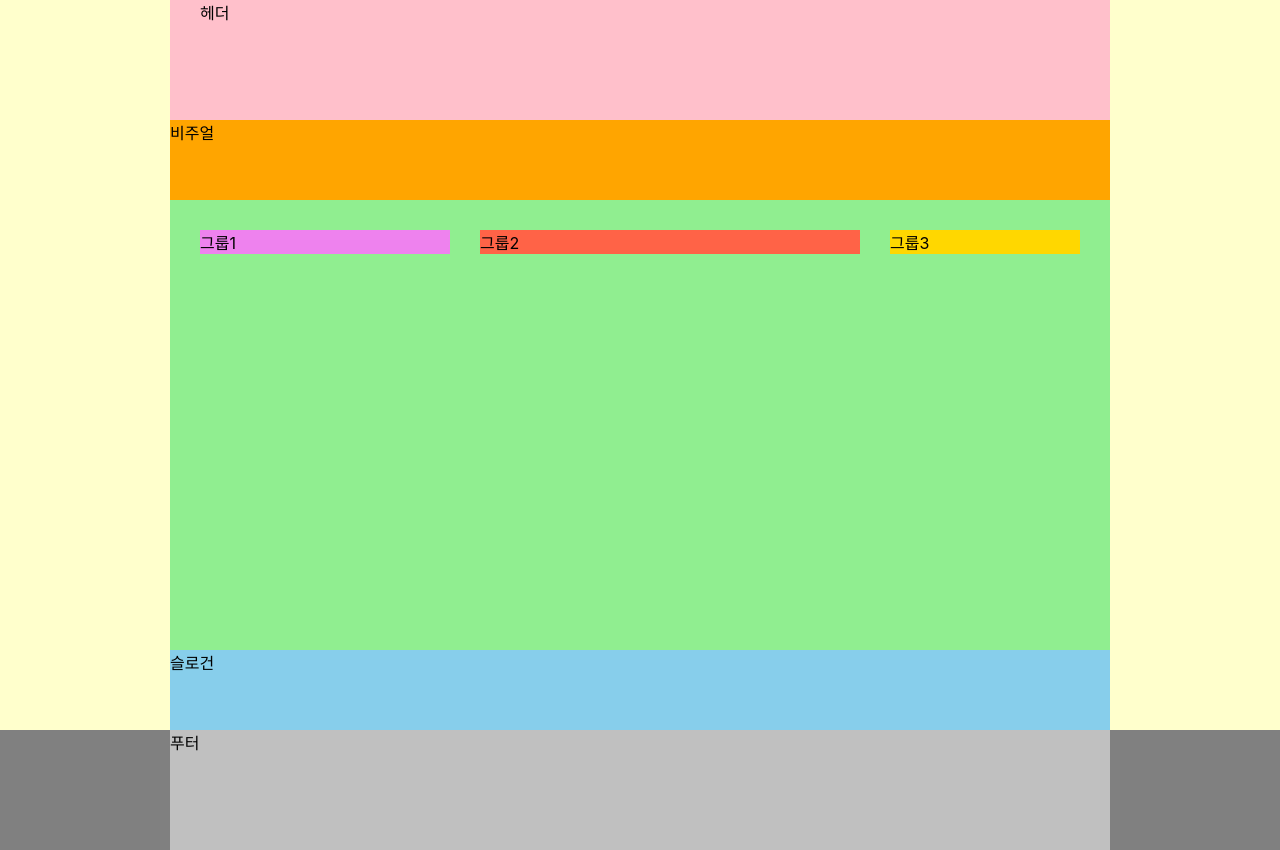
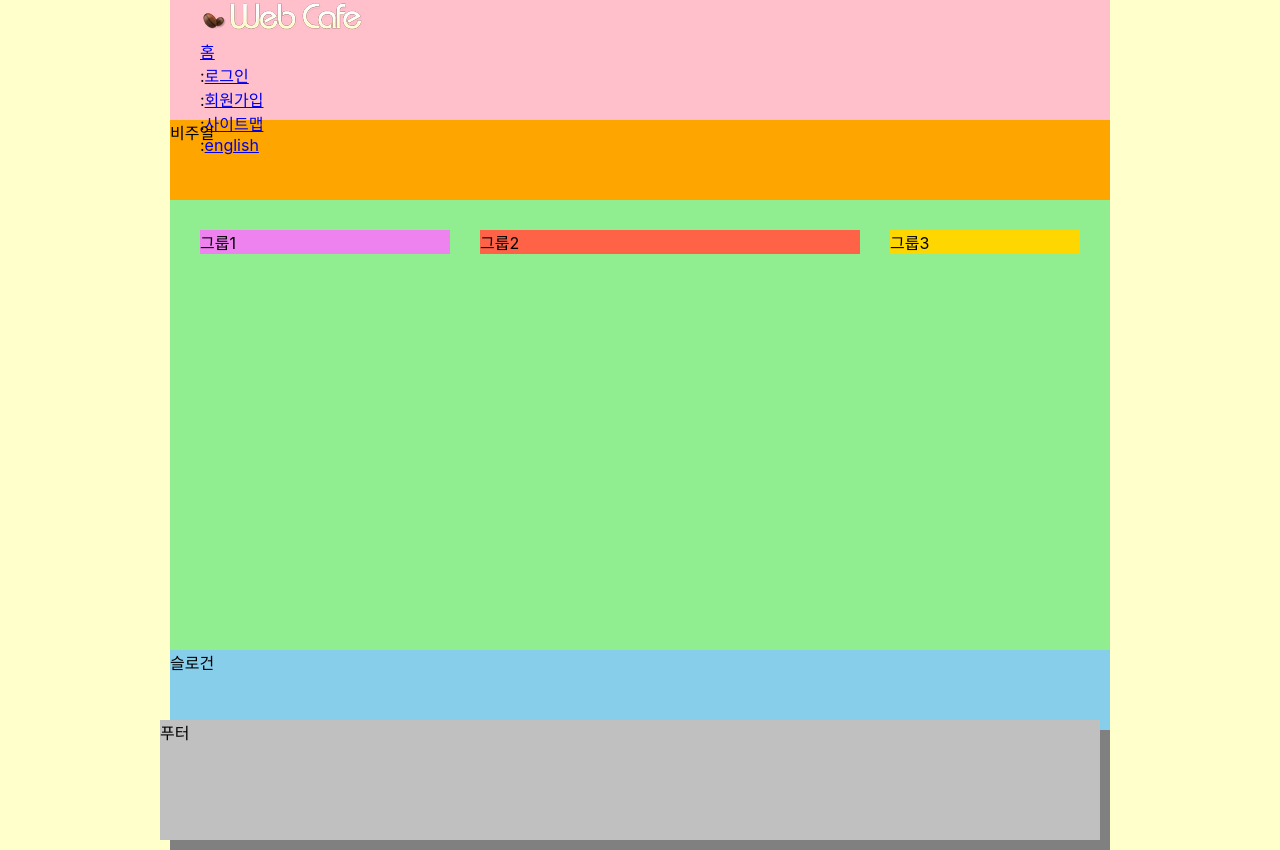
Before and after one commit to no-support/HTML5, a website: page index.html in a window 1280 px wide. Drawn offline with Linux system fonts and the light colour scheme; a web font is replaced by a local one.

```diff
--- a/index.html
+++ b/index.html
@@ -10,7 +10,20 @@
   <link rel="stylesheet" href="./styles/style.css" />
 </head>
 <body>
-  <header class="header">헤더</header>
+  <header class="header">
+    <h1 class="logo">
+      <a href="./index-complete.html">
+        <img src="./assets/logo.png" alt="web cafe" />
+      </a>
+    </h1>
+    <ul class="member">
+      <li><a href="/">홈</a></li>
+      <li><span class="divider" aria-hidden="true">:</span><a href="/">로그인</a></li>
+      <li><span class="divider" aria-hidden="true">:</span><a href="/">회원가입</a></li>
+      <li><span class="divider" aria-hidden="true">:</span><a href="/">사이트맵</a></li>
+      <li><span class="divider" aria-hidden="true">:</span><a href="/">english</a></li>
+    </ul>
+  </header>
   <div class="visual">비주얼</div>
   <main class="main">
     <div class="group group1">그룹1</div>
--- a/styles/style.css
+++ b/styles/style.css
@@ -77,8 +77,14 @@
 /* 푸터 */
 .footer {
   background: gray;
+  width: 940px;
+  margin: 0 auto;
 }
+
 .footer-inner {
   background: silver;
   height: 15vh;
+  position: relative;
+  top: -10px;
+  left: -10px;
 }
```
